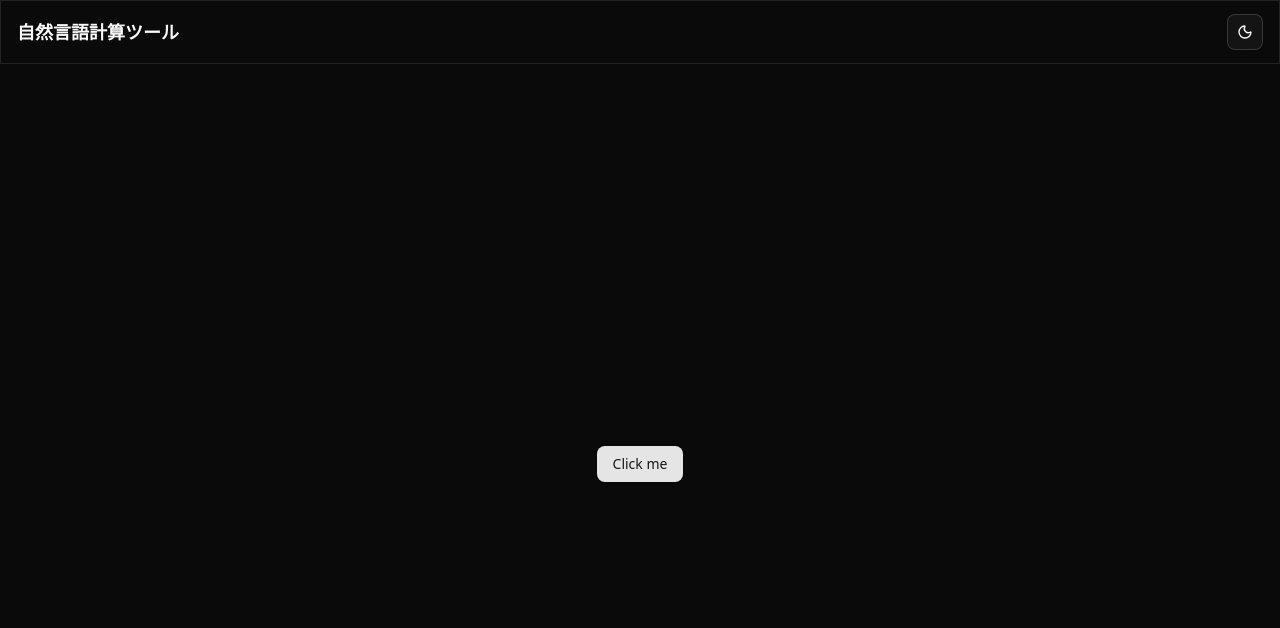
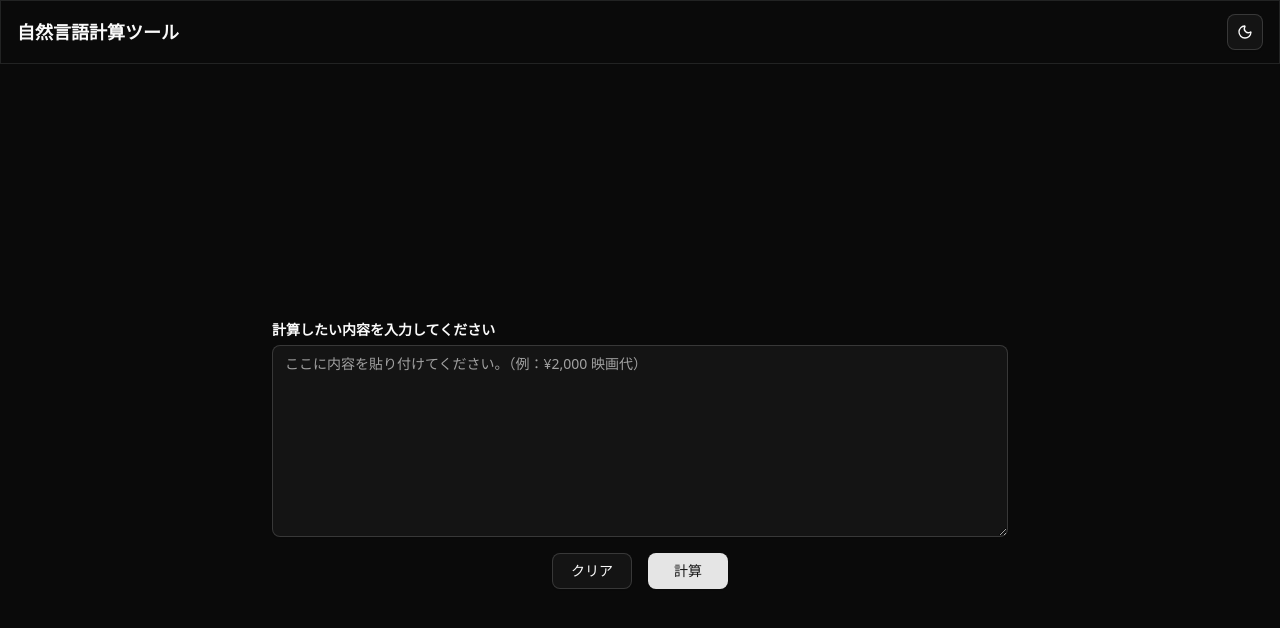
Before and after one commit to u-hossy/natural-language-kakeibo, a React (Vite) app: page / in a window 1280 px wide. Shown: the top 628 px of the page. Built offline with nearby package versions, Linux system fonts and the light colour scheme.

Commit message:
ユーザーが入力するところが完成した

```diff
--- a/package.json
+++ b/package.json
@@ -13,6 +13,7 @@
   },
   "dependencies": {
     "@radix-ui/react-dropdown-menu": "^2.1.16",
+    "@radix-ui/react-label": "^2.1.7",
     "@radix-ui/react-slot": "^1.2.3",
     "@tailwindcss/vite": "^4.1.13",
     "class-variance-authority": "^0.7.1",
--- a/src/App.tsx
+++ b/src/App.tsx
@@ -1,12 +1,39 @@
+import { useState } from "react";
 import Header from "@/components/header";
 import { Button } from "@/components/ui/button";
+import { Label } from "./components/ui/label";
+import { Textarea } from "./components/ui/textarea";
 
 function App() {
+  const [userInput, setUserInput] = useState<string>("");
+
   return (
     <>
       <Header />
-      <div className="flex min-h-svh flex-col items-center justify-center">
-        <Button>Click me</Button>
+      <div className="mx-auto flex min-h-svh flex-col items-center justify-center p-4 md:w-3xl">
+        <Label
+          htmlFor="user_input"
+          className="mb-2 items-start self-start font-semibold"
+        >
+          計算したい内容を入力してください
+        </Label>
+        <Textarea
+          id="user_input"
+          className="h-48 resize-y"
+          placeholder="ここに内容を貼り付けてください。（例：¥2,000 映画代）"
+          onChange={(e) => {
+            setUserInput(e.target.value);
+          }}
+          value={userInput}
+        />
+        <div className="m-4 flex flex-row gap-4">
+          <Button className="w-20" variant="outline">
+            クリア
+          </Button>
+          <Button className="w-20">計算</Button>
+        </div>
+
+        <p>{userInput}</p>
       </div>
     </>
   );
--- /dev/null
+++ b/src/components/ui/label.tsx
@@ -0,0 +1,22 @@
+import * as React from "react"
+import * as LabelPrimitive from "@radix-ui/react-label"
+
+import { cn } from "@/lib/utils"
+
+function Label({
+  className,
+  ...props
+}: React.ComponentProps<typeof LabelPrimitive.Root>) {
+  return (
+    <LabelPrimitive.Root
+      data-slot="label"
+      className={cn(
+        "flex items-center gap-2 text-sm leading-none font-medium select-none group-data-[disabled=true]:pointer-events-none group-data-[disabled=true]:opacity-50 peer-disabled:cursor-not-allowed peer-disabled:opacity-50",
+        className
+      )}
+      {...props}
+    />
+  )
+}
+
+export { Label }
--- /dev/null
+++ b/src/components/ui/textarea.tsx
@@ -0,0 +1,18 @@
+import * as React from "react";
+
+import { cn } from "@/lib/utils";
+
+function Textarea({ className, ...props }: React.ComponentProps<"textarea">) {
+  return (
+    <textarea
+      data-slot="textarea"
+      className={cn(
+        "border-input placeholder:text-muted-foreground focus-visible:border-ring focus-visible:ring-ring/50 aria-invalid:ring-destructive/20 dark:aria-invalid:ring-destructive/40 aria-invalid:border-destructive dark:bg-input/30 flex field-sizing-content min-h-16 w-full rounded-md border bg-transparent px-3 py-2 text-base shadow-xs transition-[color,box-shadow] outline-none focus-visible:ring-[3px] disabled:cursor-not-allowed disabled:opacity-50 md:text-sm",
+        className,
+      )}
+      {...props}
+    />
+  );
+}
+
+export { Textarea };
```
Also changed, not shown: 1 other file (tests, documents, lock files or other folders).
